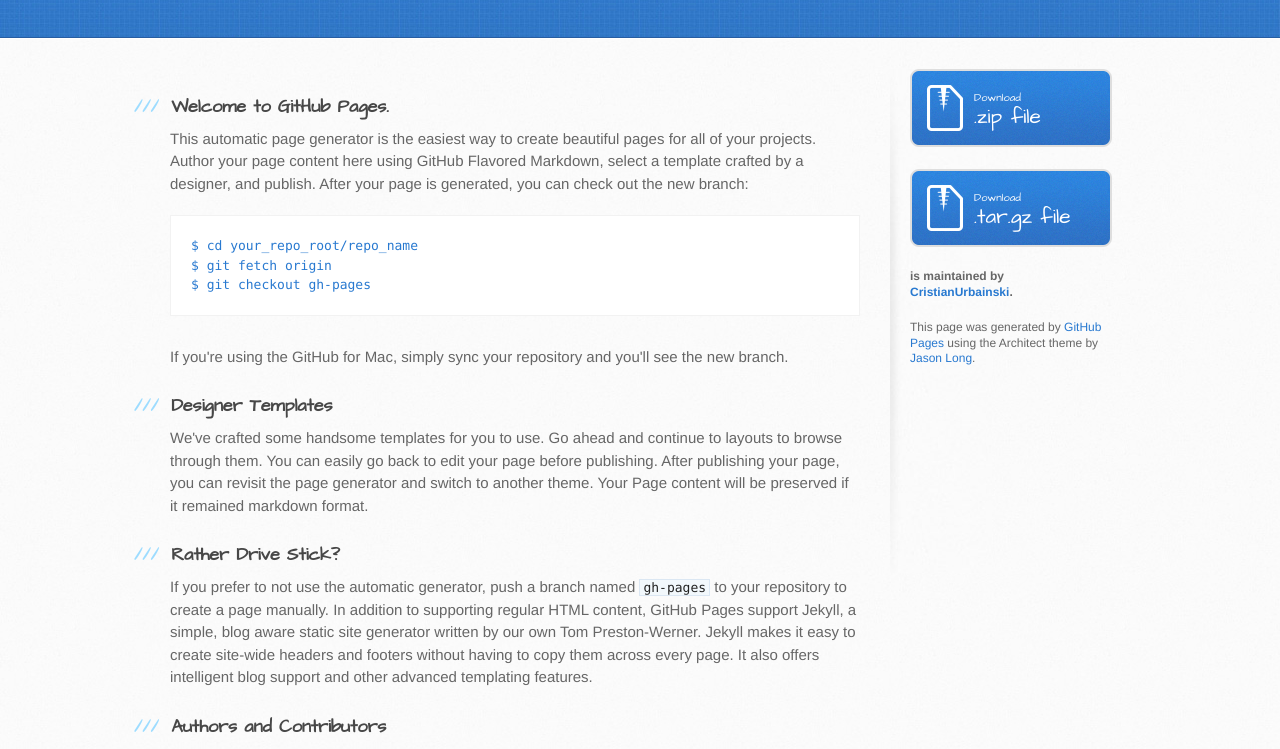
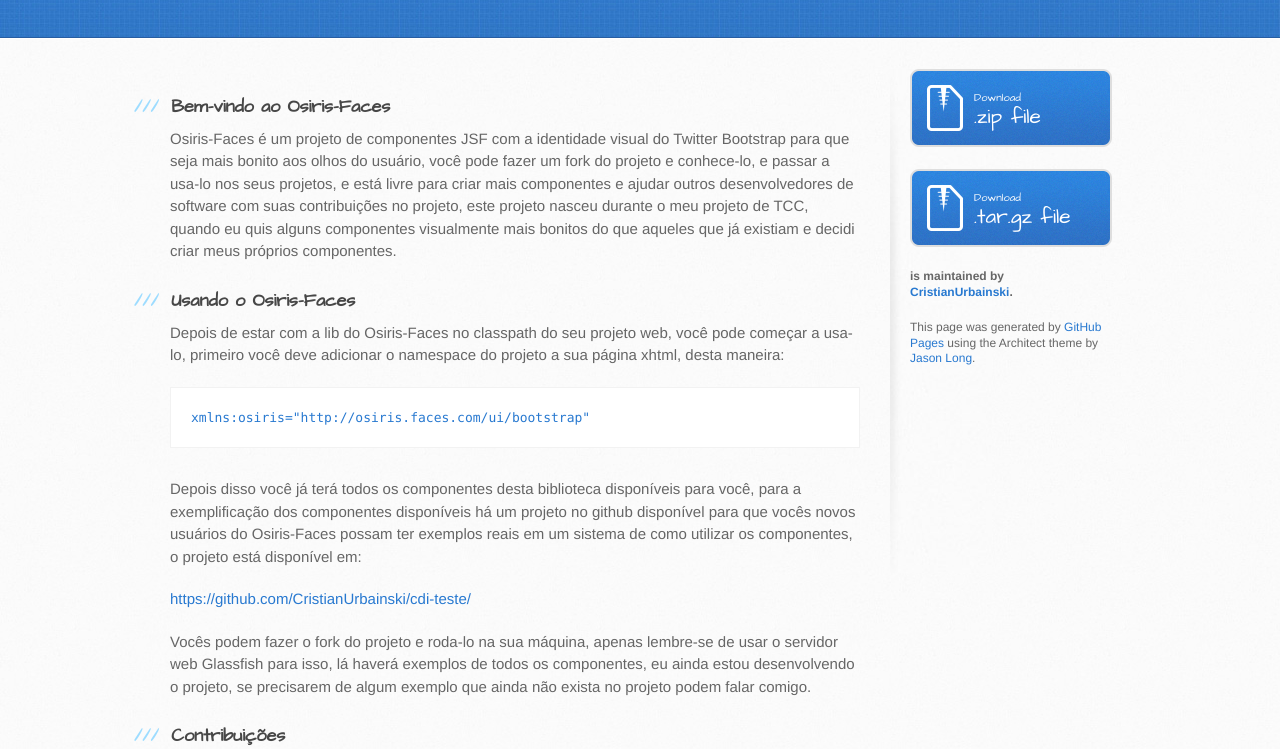
Before and after one commit to CristianUrbainski/osiris-faces, a plain HTML site: page index.html in a window 1280 px wide. Shown: the part 197-946 px from the top of the page. Drawn offline with Linux system fonts and the light colour scheme.

```diff
--- a/index.html
+++ b/index.html
@@ -29,36 +29,33 @@
       <div class="inner clearfix">
         <section id="main-content">
           <h3>
-<a name="welcome-to-github-pages" class="anchor" href="#welcome-to-github-pages"><span class="octicon octicon-link"></span></a>Welcome to GitHub Pages.</h3>
+<a name="bem-vindo-ao-osiris-faces" class="anchor" href="#bem-vindo-ao-osiris-faces"><span class="octicon octicon-link"></span></a>Bem-vindo ao Osiris-Faces</h3>
 
-<p>This automatic page generator is the easiest way to create beautiful pages for all of your projects. Author your page content here using GitHub Flavored Markdown, select a template crafted by a designer, and publish. After your page is generated, you can check out the new branch:</p>
+<p>Osiris-Faces é um projeto de componentes JSF com a identidade visual do Twitter Bootstrap para que seja mais bonito aos olhos do usuário, você pode fazer um fork do projeto e conhece-lo, e passar a usa-lo nos seus projetos, e está livre para criar mais componentes e ajudar outros desenvolvedores de software com suas contribuições no projeto, este projeto nasceu durante o meu projeto de TCC, quando eu quis alguns componentes visualmente mais bonitos do que aqueles que já existiam e decidi criar meus próprios componentes.</p>
 
-<pre><code>$ cd your_repo_root/repo_name
-$ git fetch origin
-$ git checkout gh-pages
+<h3>
+<a name="usando-o-osiris-faces" class="anchor" href="#usando-o-osiris-faces"><span class="octicon octicon-link"></span></a>Usando o Osiris-Faces</h3>
+
+<p>Depois de estar com a lib do Osiris-Faces no classpath do seu projeto web, você pode começar a usa-lo, primeiro você deve adicionar o namespace do projeto a sua página xhtml, desta maneira:</p>
+
+<pre><code>xmlns:osiris="http://osiris.faces.com/ui/bootstrap"
 </code></pre>
 
-<p>If you're using the GitHub for Mac, simply sync your repository and you'll see the new branch.</p>
+<p>Depois disso você já terá todos os componentes desta biblioteca disponíveis para você, para a exemplificação dos componentes disponíveis há um projeto no github disponível para que vocês novos usuários do Osiris-Faces possam ter exemplos reais em um sistema de como utilizar os componentes, o projeto está disponível em:</p>
+
+<p><a href="https://github.com/CristianUrbainski/cdi-teste/">https://github.com/CristianUrbainski/cdi-teste/</a></p>
+
+<p>Vocês podem fazer o fork do projeto e roda-lo na sua máquina, apenas lembre-se de usar o servidor web Glassfish para isso, lá haverá exemplos de todos os componentes, eu ainda estou desenvolvendo o projeto, se precisarem de algum exemplo que ainda não exista no projeto podem falar comigo.</p>
 
 <h3>
-<a name="designer-templates" class="anchor" href="#designer-templates"><span class="octicon octicon-link"></span></a>Designer Templates</h3>
+<a name="contribui%C3%A7%C3%B5es" class="anchor" href="#contribui%C3%A7%C3%B5es"><span class="octicon octicon-link"></span></a>Contribuições</h3>
 
-<p>We've crafted some handsome templates for you to use. Go ahead and continue to layouts to browse through them. You can easily go back to edit your page before publishing. After publishing your page, you can revisit the page generator and switch to another theme. Your Page content will be preserved if it remained markdown format.</p>
+<p>Vocês podem ajudar o projeto a crescer e ficar melhor e mais bonito, contribuições da comunidade são sempre bem vindas, se você que contribuir é porque você que ajudar a comunidade open-source a crescer e também ajudar este projeto a crescer.</p>
 
 <h3>
-<a name="rather-drive-stick" class="anchor" href="#rather-drive-stick"><span class="octicon octicon-link"></span></a>Rather Drive Stick?</h3>
+<a name="contato" class="anchor" href="#contato"><span class="octicon octicon-link"></span></a>Contato</h3>
 
-<p>If you prefer to not use the automatic generator, push a branch named <code>gh-pages</code> to your repository to create a page manually. In addition to supporting regular HTML content, GitHub Pages support Jekyll, a simple, blog aware static site generator written by our own Tom Preston-Werner. Jekyll makes it easy to create site-wide headers and footers without having to copy them across every page. It also offers intelligent blog support and other advanced templating features.</p>
-
-<h3>
-<a name="authors-and-contributors" class="anchor" href="#authors-and-contributors"><span class="octicon octicon-link"></span></a>Authors and Contributors</h3>
-
-<p>You can <a href="https://github.com/blog/821" class="user-mention">@mention</a> a GitHub username to generate a link to their profile. The resulting <code>&lt;a&gt;</code> element will link to the contributor's GitHub Profile. For example: In 2007, Chris Wanstrath (<a href="https://github.com/defunkt" class="user-mention">@defunkt</a>), PJ Hyett (<a href="https://github.com/pjhyett" class="user-mention">@pjhyett</a>), and Tom Preston-Werner (<a href="https://github.com/mojombo" class="user-mention">@mojombo</a>) founded GitHub.</p>
-
-<h3>
-<a name="support-or-contact" class="anchor" href="#support-or-contact"><span class="octicon octicon-link"></span></a>Support or Contact</h3>
-
-<p>Having trouble with Pages? Check out the documentation at <a href="http://help.github.com/pages">http://help.github.com/pages</a> or contact <a href="mailto:support@github.com">support@github.com</a> and we’ll help you sort it out.</p>
+<p>Qualquer dúvida vocês podem entrar em contato comigo através do meu e-mail: <a href="mailto:cristianurbainskips@gmail.com">cristianurbainskips@gmail.com</a>, espero que este projeto possa ajudar muitas pessoas e que possa crescer e ficar a cada dia que passar melhor.</p>
         </section>
 
         <aside id="sidebar">
```
Also changed, not shown: params.json (+1 -1 lines).
